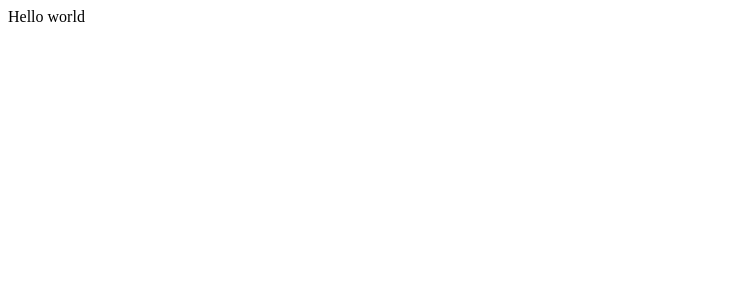
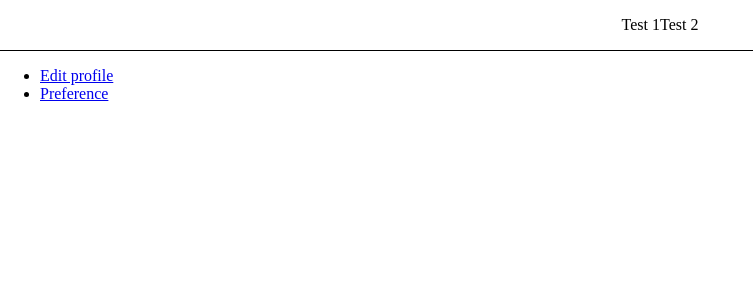
Before and after one commit to oukunan/Taskworld-assignment, a React app: page / in a window 1280 px wide. Shown: the top 300 px of the page, without its empty margins (0-753 px from the left). Built offline with nearby package versions, Linux system fonts and the light colour scheme.

Commit message:
Add temporary style navbar

```diff
--- a/src/client/App.js
+++ b/src/client/App.js
@@ -1,8 +1,17 @@
 import React, { Component } from 'react';
+import { Route, Switch } from 'react-router-dom';
+
 import './app.css';
+import Layout from './hoc/Layout';
 
-export default class App extends Component {
+class App extends Component {
   render() {
-    return <div>Hello world</div>;
+    return (
+      <Layout>
+
+      </Layout>
+    );
   }
 }
+
+export default App;
--- a/src/client/app.css
+++ b/src/client/app.css
@@ -0,0 +1,15 @@
+body {
+  margin: 0;
+}
+.navbar {
+  /* width: 100%; */
+  border-bottom: 1px solid black;
+  display: flex;
+  flex-direction: row;
+  align-items: center;
+  justify-content: center;
+}
+
+.navbar li{
+  display: inline;
+}
```
